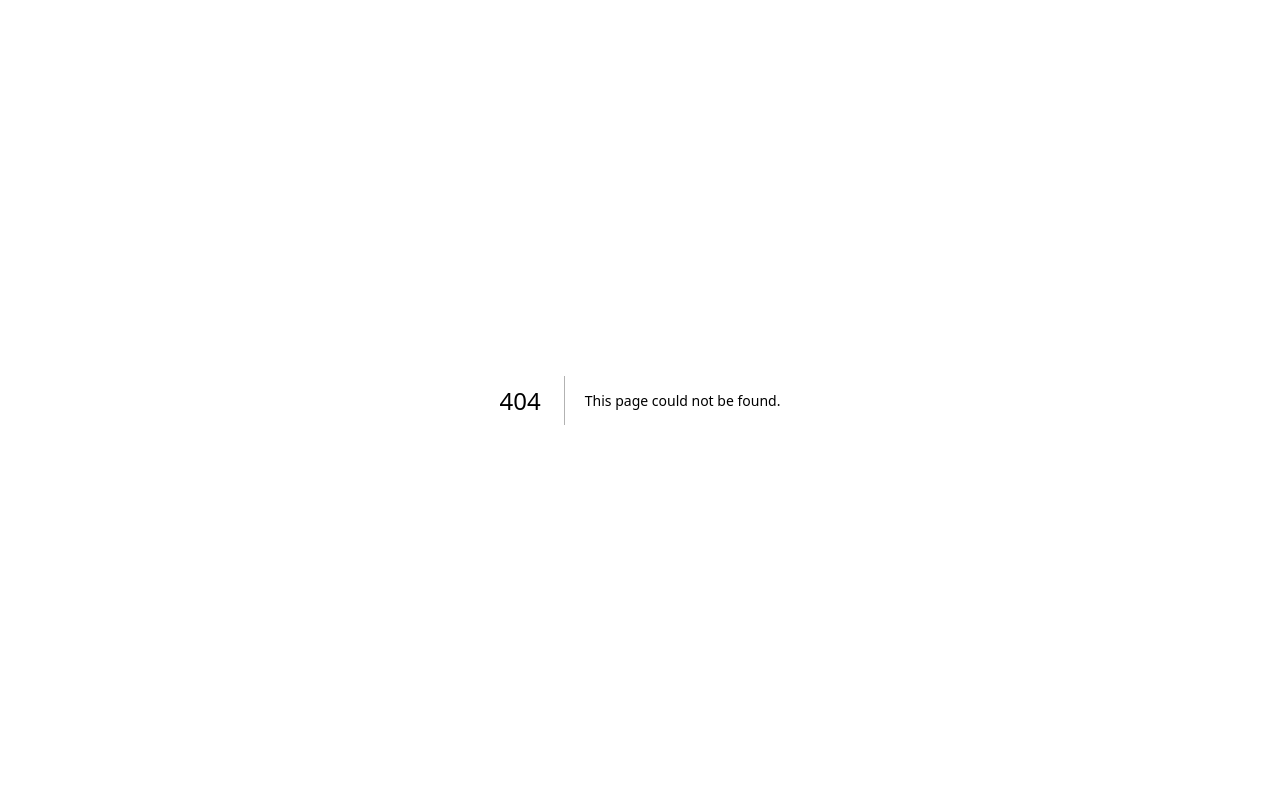
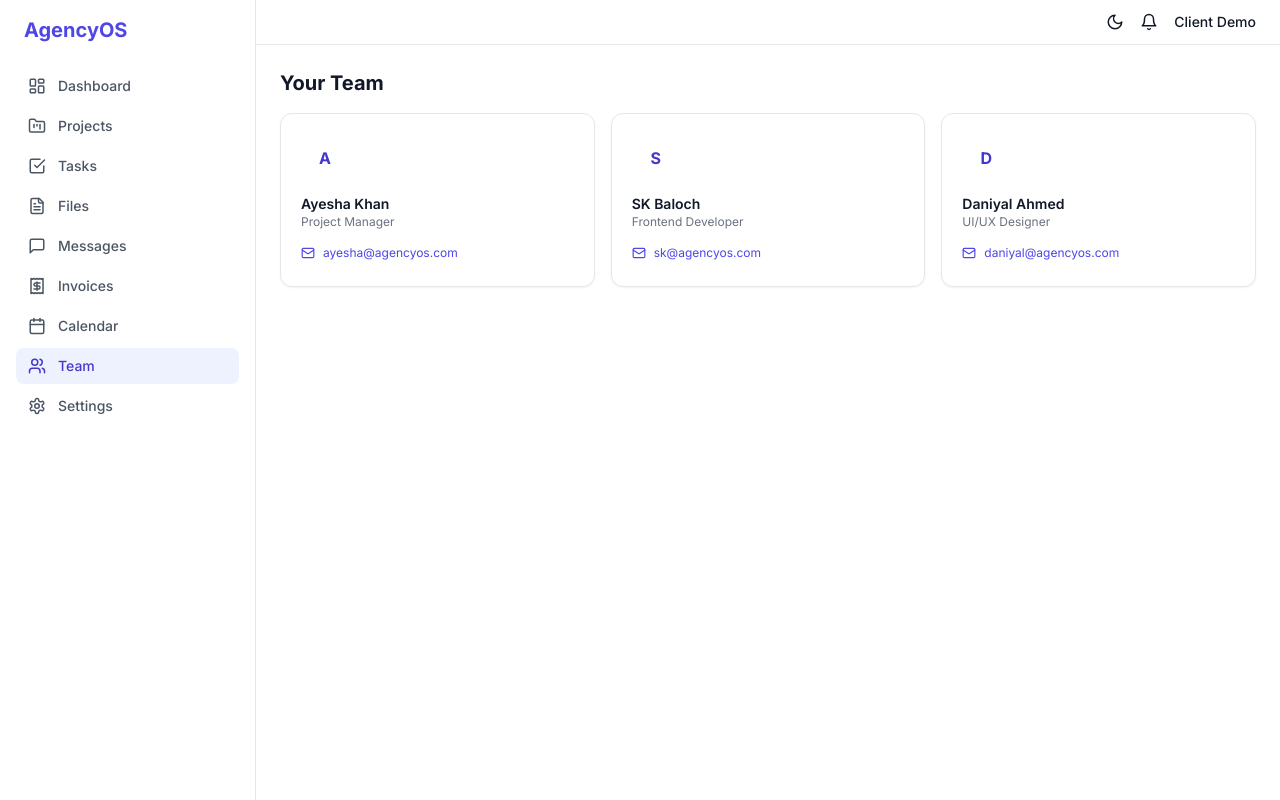
Before and after one commit to itxskbaloch4-jpg/AgencyOS, a Next.js app: page /dashboard/client/team in a window 1280 px wide. Before the commit this address had no page. Built offline with nearby package versions, Linux system fonts and the light colour scheme.

Commit message:
Create page.tsx

```diff
--- /dev/null
+++ b/src/app/dashboard/client/team/page.tsx
@@ -0,0 +1,45 @@
+import { Sidebar } from "@/components/layout/Sidebar";
+import { Navbar } from "@/components/layout/Navbar";
+import { Card } from "@/components/ui/Card";
+import { Mail } from "lucide-react";
+
+interface Member {
+  id: string;
+  name: string;
+  role: string;
+  email: string;
+}
+
+const team: Member[] = [
+  { id: "1", name: "Ayesha Khan", role: "Project Manager", email: "ayesha@agencyos.com" },
+  { id: "2", name: "SK Baloch", role: "Frontend Developer", email: "sk@agencyos.com" },
+  { id: "3", name: "Daniyal Ahmed", role: "UI/UX Designer", email: "daniyal@agencyos.com" },
+];
+
+export default function TeamPage() {
+  return (
+    <div className="flex">
+      <Sidebar />
+      <div className="flex-1">
+        <Navbar userName="Client Demo" />
+        <main className="p-4 md:p-6">
+          <h1 className="text-xl font-bold mb-4">Your Team</h1>
+          <div className="grid grid-cols-1 md:grid-cols-3 gap-4">
+            {team.map((member) => (
+              <Card key={member.id}>
+                <div className="w-12 h-12 rounded-full bg-brand-100 text-brand-700 flex items-center justify-center font-bold mb-3">
+                  {member.name.charAt(0)}
+                </div>
+                <h3 className="font-semibold text-sm">{member.name}</h3>
+                <p className="text-xs text-gray-500 mb-3">{member.role}</p>
+                <a href={`mailto:${member.email}`} className="inline-flex items-center gap-2 text-xs text-brand-600 hover:underline">
+                  <Mail size={14} /> {member.email}
+                </a>
+              </Card>
+            ))}
+          </div>
+        </main>
+      </div>
+    </div>
+  );
+}
```
